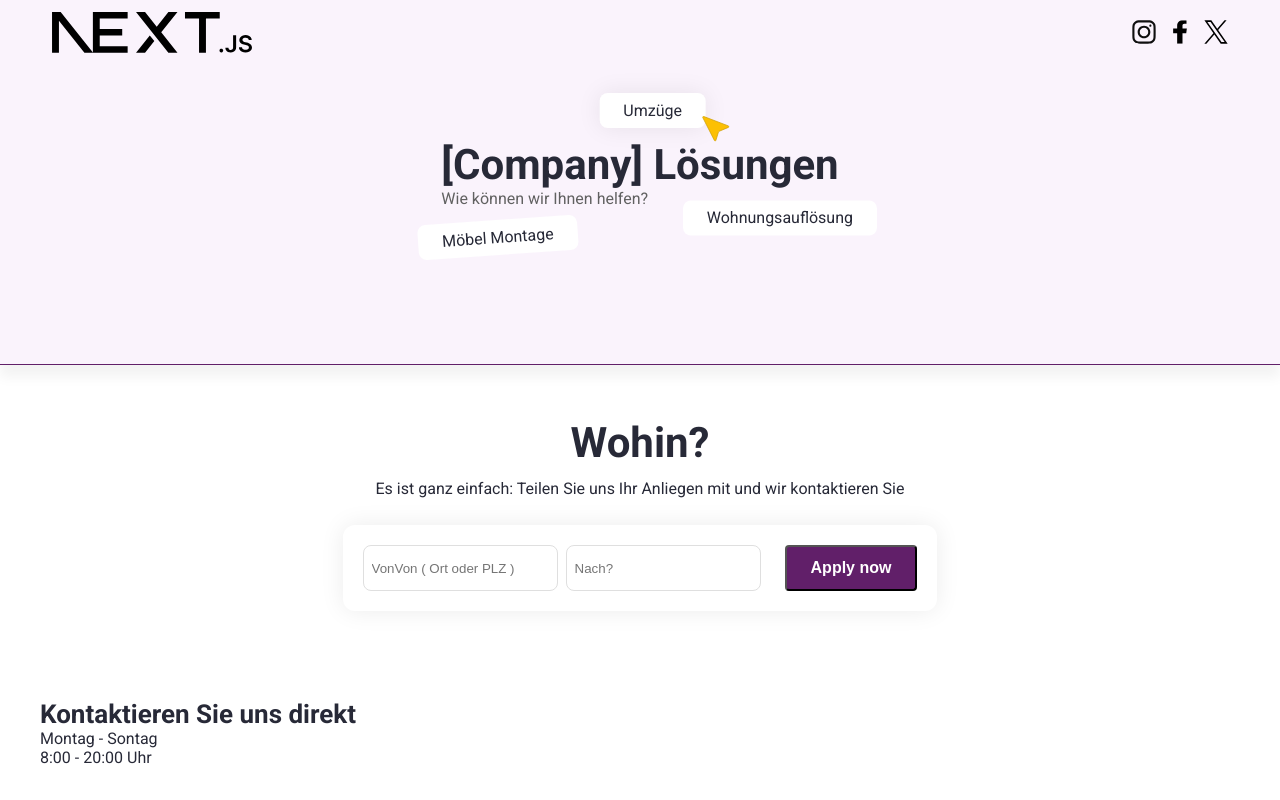
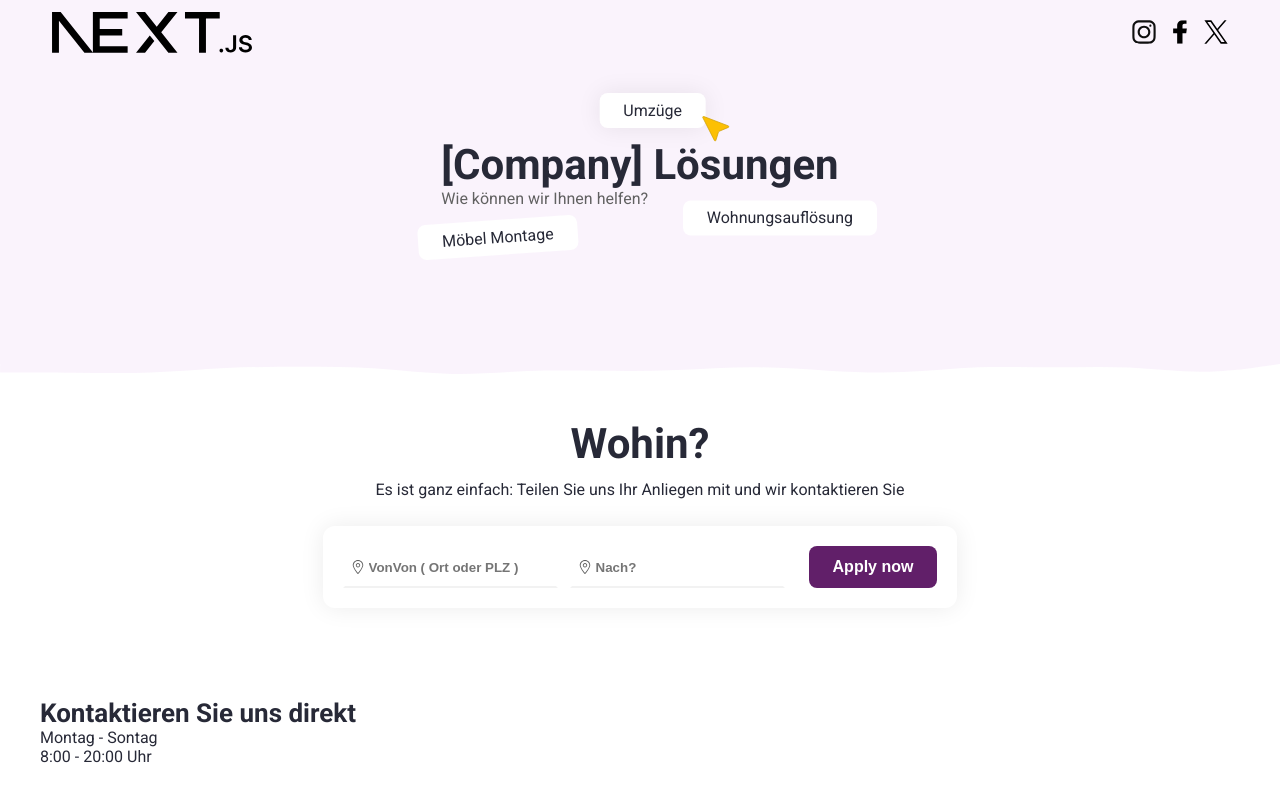
Before and after one commit to zaqoutm/umzuger, a Next.js app: page / in a window 1280 px wide. Shown: the top 800 px of the page. Built offline with nearby package versions, Linux system fonts and the light colour scheme.

Commit message:
von nach FORM

```diff
--- a/package.json
+++ b/package.json
@@ -13,7 +13,8 @@
     "next": "15.3.3",
     "nextjs-toploader": "^3.8.16",
     "react": "^19.0.0",
-    "react-dom": "^19.0.0"
+    "react-dom": "^19.0.0",
+    "react-hook-form": "^7.57.0"
   },
   "devDependencies": {
     "@eslint/eslintrc": "^3",
@@ -22,6 +23,6 @@
     "@types/react-dom": "^19",
     "eslint": "^9",
     "eslint-config-next": "15.3.3",
-    "typescript": "^5"
+    "typescript": "^5.8.3"
   }
 }
--- a/src/app/globals.css
+++ b/src/app/globals.css
@@ -5,6 +5,7 @@
   --accent: #9322c5;
   --accent-rgb: 147, 34, 197;
   --accent-dark: #611f69;
+  --accent-dark-rgb: 97, 31, 105;
 
   --warning: #fcc003;
   --warning-rgb: 225, 192, 3;
@@ -68,24 +69,40 @@ h2 {
 /* HTML elements */
 button {
   padding: 12px 24px;
-  border-radius: 4px;
+  border: none;
+  border-radius: 8px;
   background-color: var(--accent-dark);
   color: #ffffff;
   font-size: 16px;
   font-weight: 600;
+  cursor: pointer;
 }
 
 button:hover {
-  background-color: var(--accent-dark);
+  background-color: rgba(var(--accent-dark-rgb), 0.8);
+}
+button:disabled {
+  background-color: rgba(var(--accent-dark-rgb), 0.1);
 }
 
 input {
   display: flex;
+  background-color: #fff;
   padding: 8px;
   width: auto;
   align-items: center;
-  border-radius: 8px;
-  border: 1px solid #dfdfdf;
+  border: 2px solid #fff;
+  border-bottom-color: #f2f2f2;
+  font-weight: bold;
+}
+input:focus {
+  outline: none;
+  background-color: #f2f2f2;
+  border-radius: 4px;
+}
+.inputError {
+  border-bottom-color: var(--danger);
+  color: var(--danger);
 }
 
 /*  */
--- a/src/app/page.module.css
+++ b/src/app/page.module.css
@@ -1,8 +1,7 @@
 .introSection {
   background: rgba(var(--accent-rgb), 0.05);
   padding: 24px;
-  border-bottom: 1px solid var(--accent-dark);
-  box-shadow: 0 12px 12px rgba(0, 0, 0, 0.05);
+  /* border-bottom: 2px solid var(--accent-dark); */
   display: flex;
   flex-direction: column;
   align-items: center;
@@ -20,7 +19,6 @@
 .introSectionTitle {
 }
 .introSectionBottom {
-  /* border: 1px solid red; */
   display: flex;
   gap: 120px;
   min-height: 120px;
@@ -39,10 +37,15 @@
   /* border: 1px solid red; */
 }
 .roundTop {
+  position: relative;
+  /* border: 1px solid deeppink; */
 }
+
 .roundTop svg {
   position: absolute;
-  top: -100px;
+  top: 0;
+  left: 0;
+  width: 100%;
 }
 
 .pageContainer {
@@ -70,7 +73,24 @@
 }
 .inputs {
   display: flex;
-  gap: 8px;
+  gap: 12px;
+}
+
+/* input with icon */
+.iconedInput {
+  position: relative;
+  display: flex;
+}
+.iconedInput input {
+  padding-left: 24px;
+}
+.iconedInput img {
+  height: 14px;
+  pointer-events: none;
+  position: absolute;
+  left: 6px;
+  top: 50%;
+  transform: translateY(-50%);
 }
 
 .contactSection {
--- a/src/app/page.tsx
+++ b/src/app/page.tsx
@@ -2,13 +2,26 @@
 import { useRouter } from "next/navigation";
 import styles from "./page.module.css";
 import { motion } from "motion/react";
+import { useForm, SubmitHandler } from "react-hook-form";
+import Image from "next/image";
 
 export default function Home() {
   const router = useRouter();
 
-  function handleClick() {
-    router.push(`/apply?von=${"Heilbron"}&nach=${"Berlin"}`);
-  }
+  type Inputs = {
+    von: string;
+    nach: string;
+  };
+
+  const {
+    handleSubmit,
+    register,
+    formState: { errors },
+  } = useForm<Inputs>({ defaultValues: {} });
+
+  const onSubmit: SubmitHandler<Inputs> = (data) => {
+    router.push(`/apply?von=${data.von}&nach=${data.nach}`);
+  };
 
   return (
     <div>
@@ -71,30 +84,46 @@ export default function Home() {
 
       <div className={styles.page}>
         <div className={styles.roundTop}>
-          {/* <svg xmlns='http://www.w3.org/2000/svg' viewBox='0 0 1440 320'>
+          {/* fill='#9322c5' */}
+          {/* fillOpacity='0.05' */}
+
+          <svg width='900' viewBox='0 0 900 8' fill='none' xmlns='http://www.w3.org/2000/svg'>
             <path
-              fill='#9322c5'
+              d='M0 6H8.8C17.7 6 35.3 6 53 6.2C70.7 6.3 88.3 6.7 106 6C123.7 5.3 141.3 3.7 159 2.8C176.7 2 194.3 2 212 2C229.7 2 247.3 2 265 3.2C282.7 4.3 300.3 6.7 318 7C335.7 7.3 353.3 5.7 371 5C388.7 4.3 406.3 4.7 423.8 4.8C441.3 5 458.7 5 476.2 4.3C493.7 3.7 511.3 2.3 529 2.3C546.7 2.3 564.3 3.7 582 4.7C599.7 5.7 617.3 6.3 635 5.7C652.7 5 670.3 3 688 2.3C705.7 1.7 723.3 2.3 741 2.3C758.7 2.3 776.3 1.7 794 2.5C811.7 3.3 829.3 5.7 847 5.5C864.7 5.3 882.3 2.7 891.2 1.3L900 0H891.2C882.3 0 864.7 0 847 0C829.3 0 811.7 0 794 0C776.3 0 758.7 0 741 0C723.3 0 705.7 0 688 0C670.3 0 652.7 0 635 0C617.3 0 599.7 0 582 0C564.3 0 546.7 0 529 0C511.3 0 493.7 0 476.2 0C458.7 0 441.3 0 423.8 0C406.3 0 388.7 0 371 0C353.3 0 335.7 0 318 0C300.3 0 282.7 0 265 0C247.3 0 229.7 0 212 0C194.3 0 176.7 0 159 0C141.3 0 123.7 0 106 0C88.3 0 70.7 0 53 0C35.3 0 17.7 0 8.8 0H0V6Z'
+              fill='var(--accent)'
               fillOpacity='0.05'
-              d='M0,32L60,53.3C120,75,240,117,360,128C480,139,600,117,720,144C840,171,960,245,1080,240C1200,235,1320,149,1380,106.7L1440,64L1440,0L1380,0C1320,0,1200,0,1080,0C960,0,840,0,720,0C600,0,480,0,360,0C240,0,120,0,60,0L0,0Z'
-            ></path>
-          </svg> */}
+            />
+          </svg>
         </div>
 
         <div className={styles.pageContainer}>
+          {/*  */}
           {/* form section */}
           <div className={styles.formSection}>
             <h1>Wohin?</h1>
             <p>Es ist ganz einfach: Teilen Sie uns Ihr Anliegen mit und wir kontaktieren Sie</p>
+            <form onSubmit={handleSubmit(onSubmit)} className={styles.form}>
+              <div className={styles.inputs}>
+                {/* iconedInput */}
 
-            <div className={styles.form}>
-              <div className={styles.inputs}>
-                <input type='text' placeholder='VonVon ( Ort oder PLZ )' />
-                <input type='text' placeholder='Nach?' />
+                <div className={styles.iconedInput}>
+                  <Image src='/location.svg' alt='' width={18} height={18} loading='eager' />
+                  <input
+                    placeholder='VonVon ( Ort oder PLZ )'
+                    {...register("von", { required: true, minLength: 4 })}
+                    className={errors.von && "inputError"}
+                  />
+                </div>
+                <div className={styles.iconedInput}>
+                  <Image src='/location.svg' alt='' width={18} height={18} loading='eager' />
+                  <input placeholder='Nach?' {...register("nach", { required: true, minLength: 4 })} className={errors.nach && "inputError"} />
+                </div>
               </div>
-              <button onClick={handleClick}>Apply now</button>
-            </div>
+              <button type='submit'>Apply now</button>
+            </form>
           </div>
 
+          {/*  */}
           {/* contact section */}
           <div className={styles.contactSection}>
             <h2>Kontaktieren Sie uns direkt</h2>
```
Also changed, not shown: public/location.svg (added), 1 other file (tests, documents, lock files or other folders).
